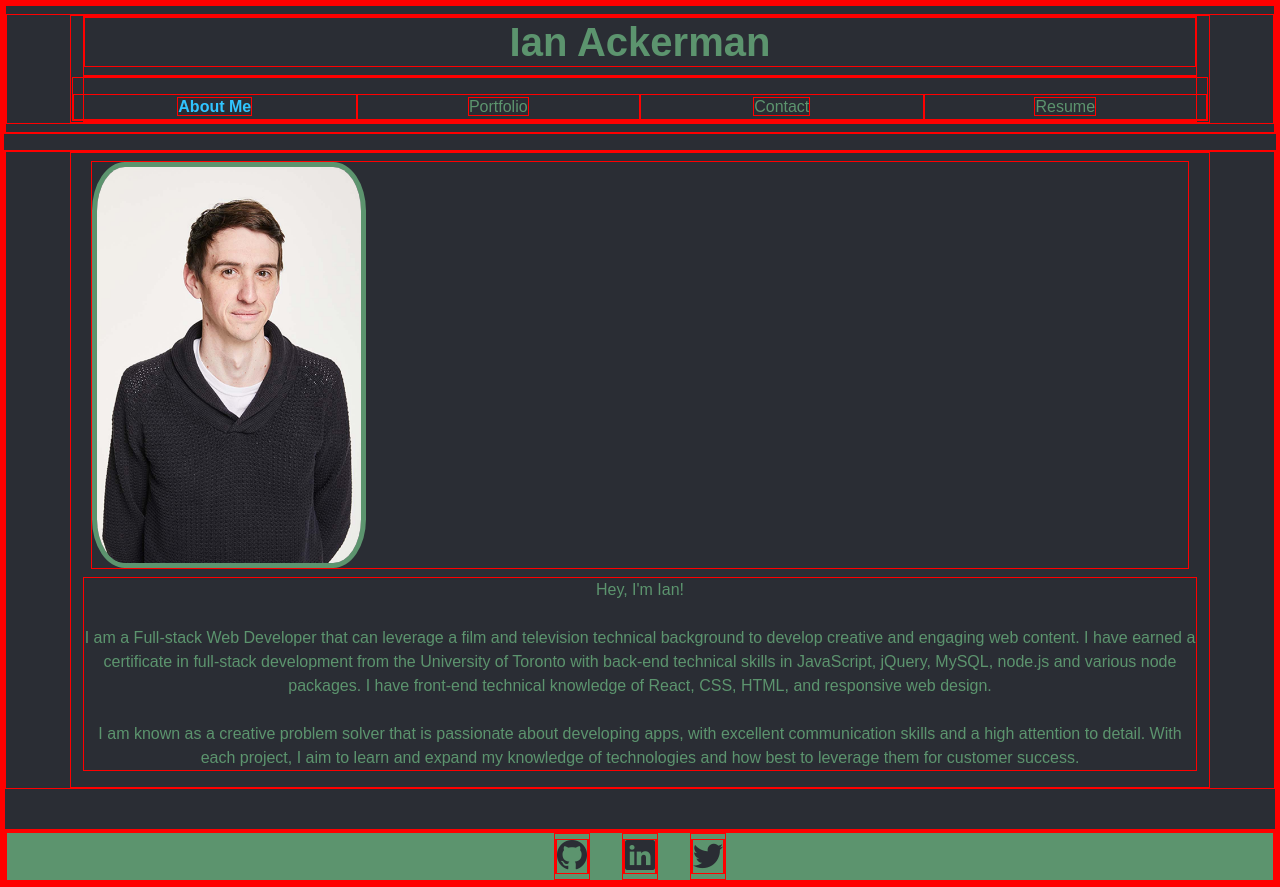
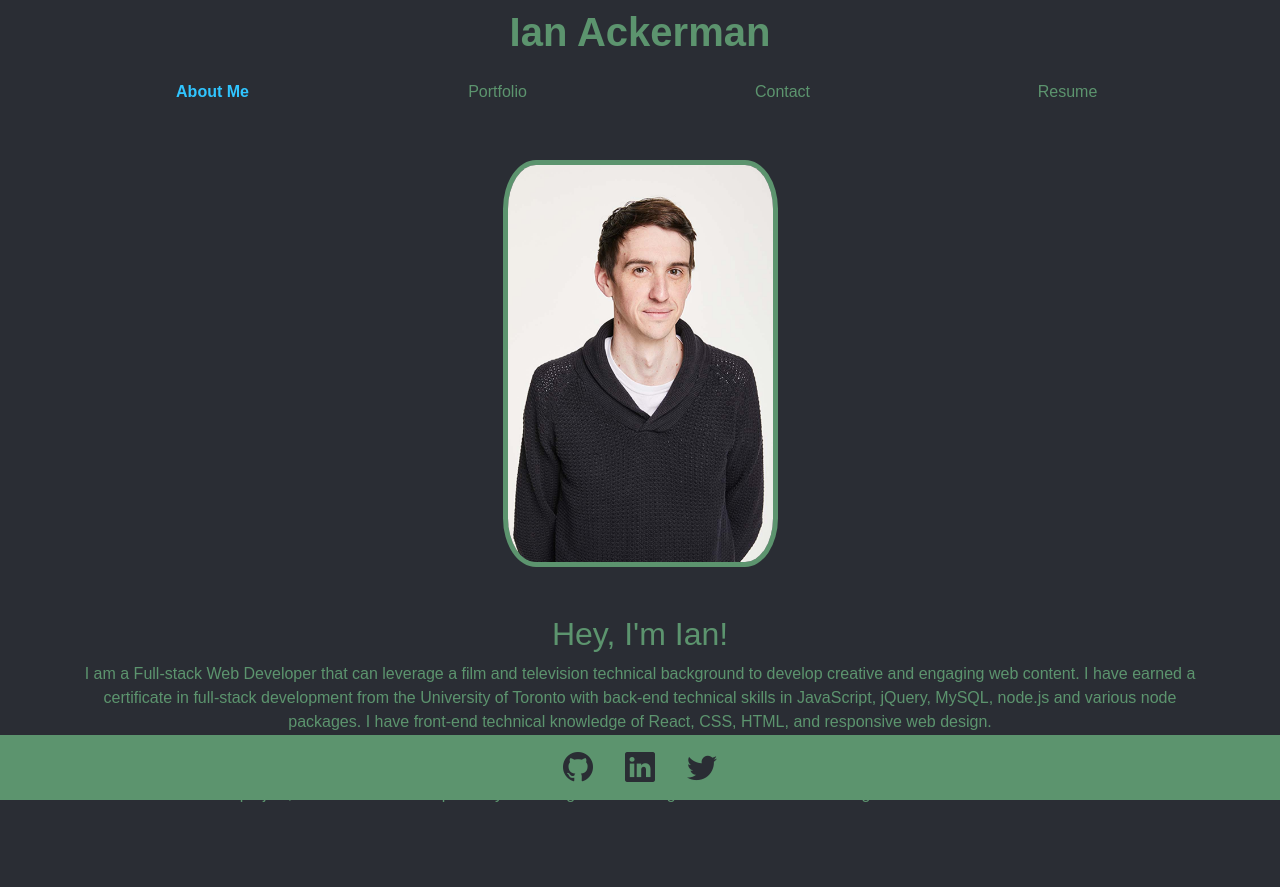
Before and after one commit to ianaack/ianaack-portfolio, a React (Create React App) app: page / in a window 1280 px wide. After the commit the page ends 822 px from the top, so only its background shows below. Built offline with nearby package versions, Linux system fonts and the light colour scheme.

Commit message:
Centered Image and dropped Footer

```diff
--- a/src/App.css
+++ b/src/App.css
@@ -16,7 +16,7 @@ html {
 	margin: 0;
 	padding: 0;
 	box-sizing: border-box;
-	border: 1px red solid;
+	/* border: 1px red solid; */
 }
 
 ul {
@@ -41,16 +41,7 @@ body {
 
 /* COMPONENTS STYLING */
 /* APP */
-.contentWrapper {
-	padding-bottom: 2.5rem;
-}
 
-.footerWrapper {
-	position: relative;
-	bottom: 0;
-	width: fit-content;
-	height: 2.5rem;
-}
 
 /* NAVIGATION */
 .navigation {
@@ -85,6 +76,10 @@ body {
 	background-color: var(--secondary-color);
 	display: flex;
 	justify-content: center;
+	position: fixed;
+	padding: 10px;
+	bottom: 0;
+	width: 100%;
 }
 
 .social-media-list li {
--- a/src/App.js
+++ b/src/App.js
@@ -63,9 +63,7 @@ function App() {
 					}
 				})()}
 			</main>
-			<div>
-				<Footer></Footer>
-			</div>
+					<Footer></Footer>
 		</div>
 	);
 }
--- a/src/components/About/index.js
+++ b/src/components/About/index.js
@@ -5,13 +5,15 @@ function About() {
 	return (
 		<div className="container">
 			<div className="m-2">
-				<img className="portrait" alt="Ian Ackerman" src={image}></img>
+				<img
+					className="portrait my-5 mx-auto d-block"
+					alt="Ian Ackerman"
+					src={image}
+				></img>
 			</div>
 
 			<p className="text-center">
-				Hey, I'm Ian!
-				<br />
-				<br />
+				<h2>Hey, I'm Ian!</h2>
 				I am a Full-stack Web Developer that can leverage a film and television
 				technical background to develop creative and engaging web content. I
 				have earned a certificate in full-stack development from the University
```
